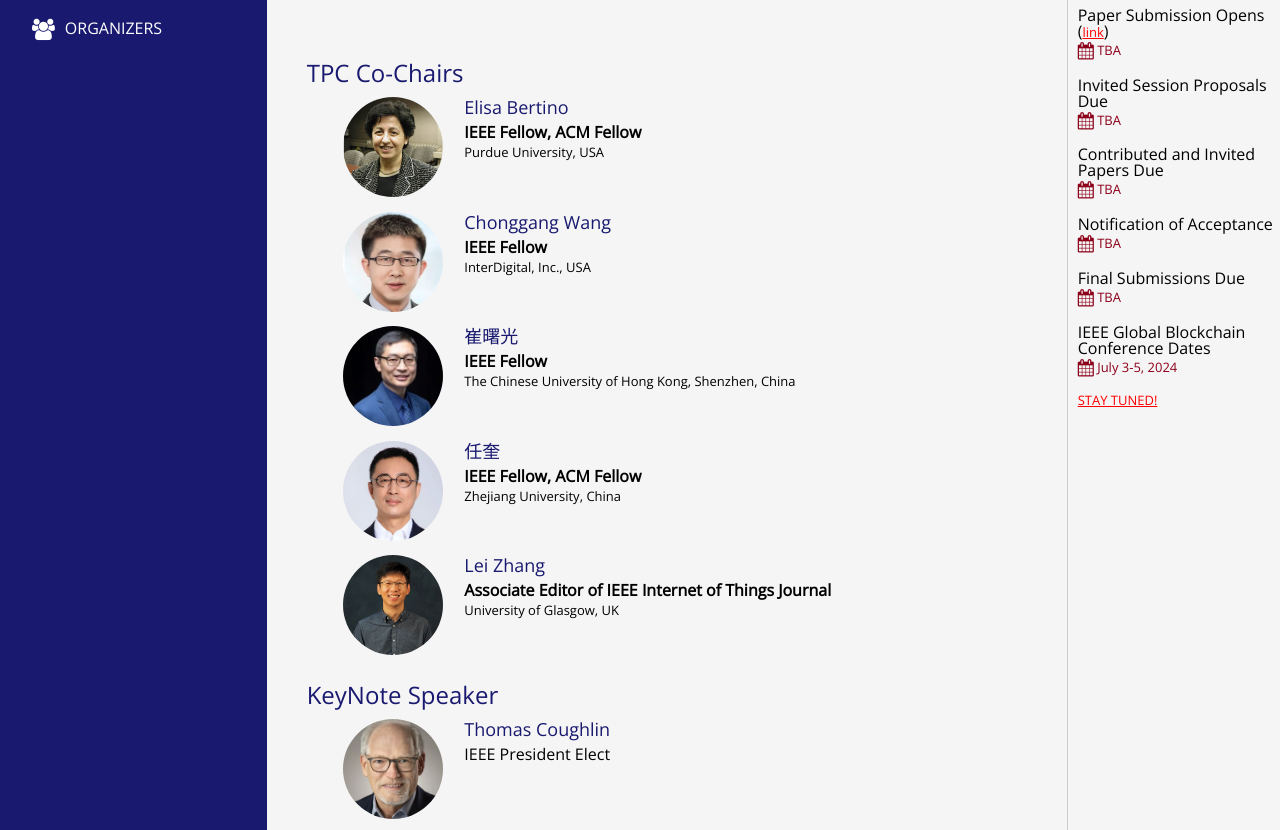
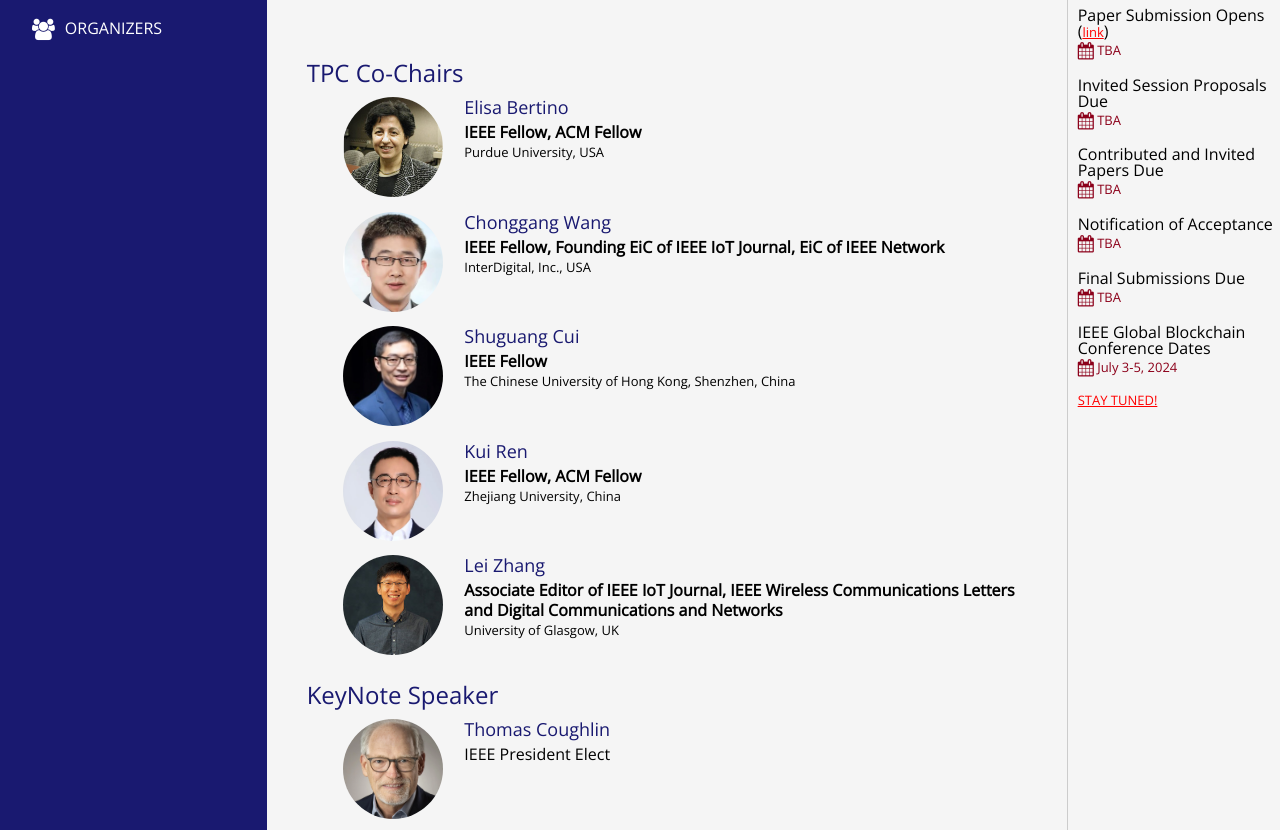
Before and after one commit to bjyurkovich/ieee-conference-web-template, a PHP site: page /organizers.php in a window 1280 px wide. Shown: the part 413-1243 px from the top of the page. Run offline with PHP 8.4, Linux system fonts and the light colour scheme; data that the repository does not hold is empty; some libraries are stand-ins or nearby versions.

Commit message:
人员title更新与名字更新

```diff
--- a/organizers.php
+++ b/organizers.php
@@ -14,7 +14,7 @@
 	<div class="flex flex-auto person-container">
 		<div class="pic headshot round" style="background:url(images/organizers/liuerwu.png);background-size:100px 100px;"></div>
 		<div class="info-container">
-			<div class="name">刘儿兀</div>
+			<div class="name">Erwu Liu</div>
 			<div class="role">IET Fellow</div>
 			<div class="affiliation">Tongji University, China</div>
 		</div>
@@ -36,7 +36,7 @@
 		<div class="pic headshot round" style="background:url(images/organizers/chonggangwang.png);background-size:100px 100px;"></div>
 		<div class="info-container">
 			<div class="name">Chonggang Wang</div>
-			<div class="role bold">IEEE Fellow</div>
+			<div class="role bold">IEEE Fellow, Founding EiC of IEEE IoT Journal, EiC of IEEE Network</div>
 			<div class="affiliation">InterDigital, Inc., USA</div>
 		</div>
 	</div>
@@ -44,7 +44,7 @@
 	<div class="flex flex-auto person-container">
 		<div class="pic headshot round" style="background:url(images/organizers/cuishuguang.png);background-size:100px 100px;"></div>
 		<div class="info-container">
-			<div class="name">崔曙光</div>
+			<div class="name">Shuguang Cui</div>
 			<div class="role bold">IEEE Fellow</div>
 			<div class="affiliation">The Chinese University of Hong Kong, Shenzhen, China</div>
 		</div>
@@ -53,7 +53,7 @@
 	<div class="flex flex-auto person-container">
 		<div class="pic headshot round" style="background:url(images/organizers/renkui.png);background-size:100px 100px;"></div>
 		<div class="info-container">
-			<div class="name">任奎</div>
+			<div class="name">Kui Ren</div>
 			<div class="role bold">IEEE Fellow, ACM Fellow</div>
 			<div class="affiliation">Zhejiang University, China</div>
 		</div>
@@ -63,7 +63,7 @@
 		<div class="pic headshot round" style="background:url(images/organizers/leizhang.png);background-size:100px 100px;"></div>
 		<div class="info-container">
 			<div class="name">Lei Zhang</div>
-			<div class="role bold">Associate Editor of IEEE Internet of Things Journal</div>
+			<div class="role bold">Associate Editor of IEEE IoT Journal, IEEE Wireless Communications Letters and Digital Communications and Networks</div>
 			<div class="affiliation">University of Glasgow, UK</div>
 		</div>
 	</div>
```
